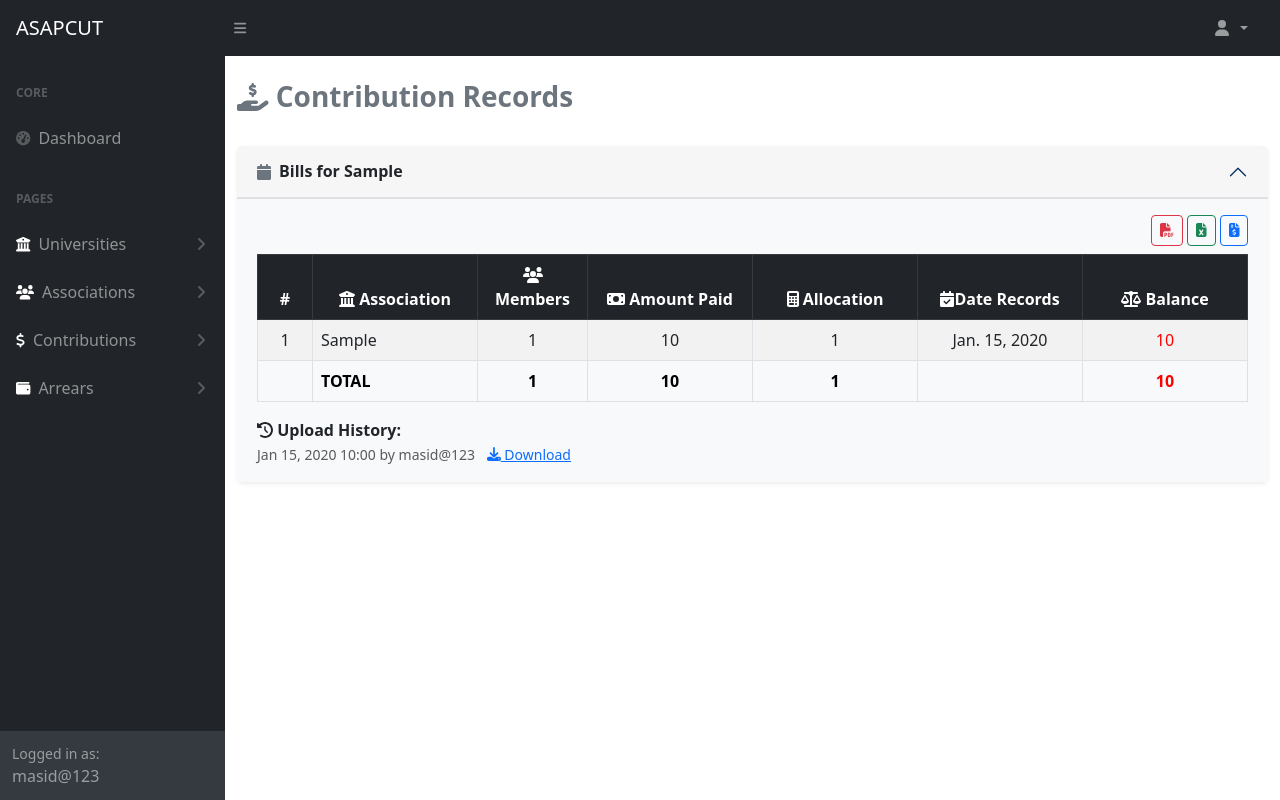
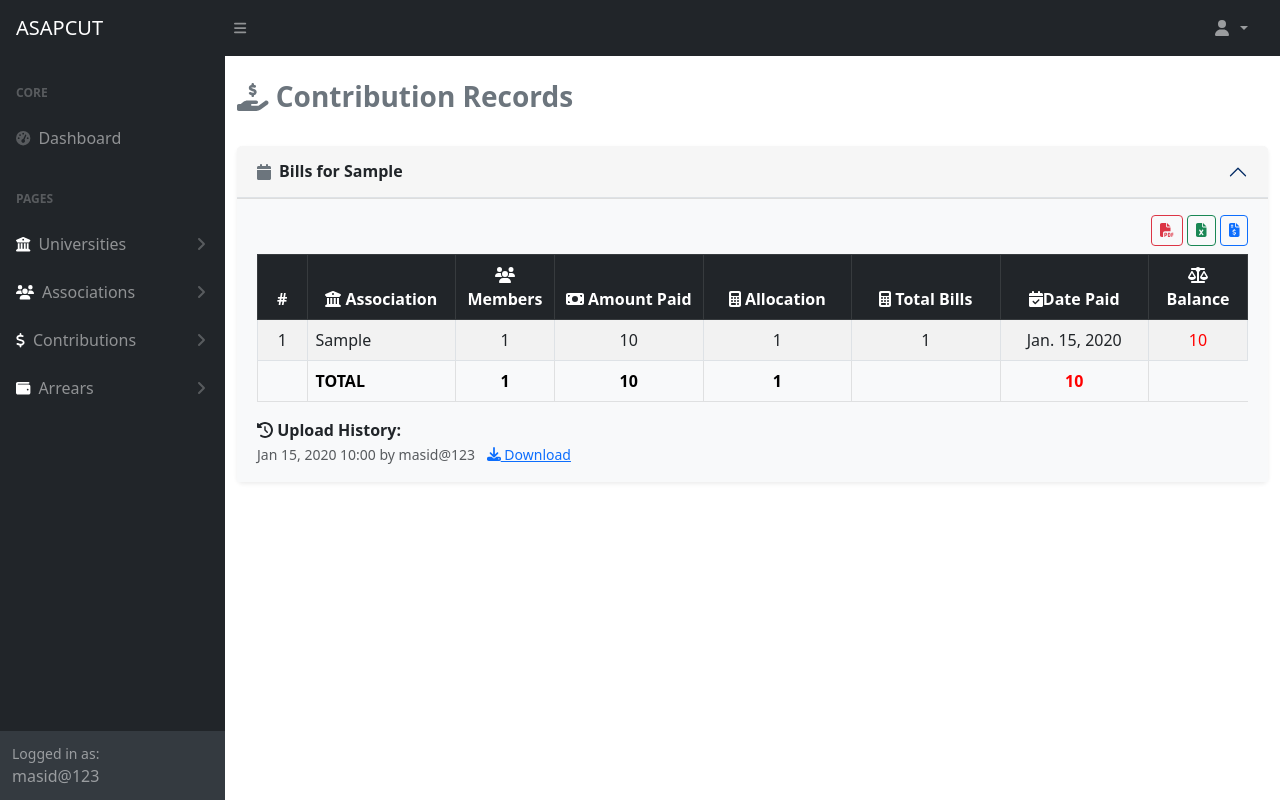
Before and after one commit to kurihom123/asaps, a Django app: page /contributions/ in a window 1280 px wide, after a click that opens the changed part. Run offline with Django 5.2, Linux system fonts and the light colour scheme; a user stored in the database is signed in; data comes from the database, SQL or seed files in the repository; tables that the repository leaves empty hold one stand-in row (values such as "Sample post"); some libraries are stand-ins or nearby versions.

Commit message:
new updated

```diff
--- a/asapcutapp/models/organization_model.py
+++ b/asapcutapp/models/organization_model.py
@@ -26,7 +26,7 @@ class Association(models.Model):
 
 class Contribution(models.Model):
     allocation = models.BigIntegerField()
-    payment_date = models.DateField(default='-')
+    payment_date = models.DateField(max_length=20, default='-')
     amount_paid = models.BigIntegerField()
     balance = models.BigIntegerField()
     association = models.ForeignKey(Association, on_delete=models.CASCADE, related_name='contribution_association')
@@ -48,6 +48,19 @@ class Contribution(models.Model):
                 raise ValidationError("Amount paid cannot exceed allocation.")
             self.balance = self.allocation - self.amount_paid
 
+    def get_total_bills(self):
+        """Total = this year's allocation + arrears (previous year's balance)"""
+        prev_years = Contribution.objects.filter(
+            association=self.association
+        ).exclude(year=self.year).order_by('-year')
+        if prev_years.exists():
+            last_arrear = prev_years.first().balance
+            return self.allocation + last_arrear
+        return self.allocation
+
+    def __str__(self):
+        return f"{self.association.abbr} - {self.year}"
+
 class ContributionUpload(models.Model):
     excel_file = models.FileField(upload_to='contribution_uploads/')
     year = models.CharField(max_length=9)
--- a/asapcutapp/views/contribution.py
+++ b/asapcutapp/views/contribution.py
@@ -77,7 +77,7 @@ def contribution_list(request):
     return render(request, 'pages/contributions/contribution_list.html', context)
 
 def handle_excel_upload(request, form):
-    """Process uploaded Excel file and update contributions (with Date Paid support)"""
+    """Process uploaded Excel file with arrears and date logic"""
     excel_file = form.cleaned_data['excel_file']
     year = str(form.cleaned_data['year']).strip()
 
@@ -85,11 +85,10 @@ def handle_excel_upload(request, form):
         df = pd.read_excel(excel_file)
         df.columns = [str(col).strip() for col in df.columns]
 
-        # Require Date Paid now
         required_columns = ['Association', 'Members', 'Amount Paid', 'Date Paid']
         missing_columns = [col for col in required_columns if col not in df.columns]
         if missing_columns:
-            messages.error(request, f"Missing required columns: {', '.join(missing_columns)}")
+            messages.error(request, f"Missing columns: {', '.join(missing_columns)}")
             return redirect('contribution_list')
 
         updated_count, created_count = 0, 0
@@ -101,15 +100,9 @@ def handle_excel_upload(request, form):
                 members = int(row['Members'])
                 amount_paid = float(row['Amount Paid'])
 
-                # Parse payment date safely
-                date_str = str(row['Date Paid']).strip()
-                if pd.isna(date_str) or not date_str:
-                    payment_date = datetime.today().date()
-                else:
-                    try:
-                        payment_date = pd.to_datetime(date_str).date()
-                    except Exception:
-                        payment_date = datetime.today().date()
+                # Handle Date Paid blank as '-'
+                date_paid = str(row['Date Paid']).strip()
+                payment_date = '-' if pd.isna(date_paid) or date_paid == '' else date_paid
 
                 # Find association
                 try:
@@ -118,15 +111,23 @@ def handle_excel_upload(request, form):
                     errors.append(f"Association '{assoc_abbr}' not found.")
                     continue
 
-                # Update member count if different
+                # Update member count if needed
                 if association.member_number != members:
                     association.member_number = members
                     association.save()
 
                 allocation = members * 500 * 12
-                balance = allocation - amount_paid
 
-                # Create or update record
+                # Check for previous year arrears
+                prev_contrib = Contribution.objects.filter(
+                    association=association
+                ).exclude(year=year).order_by('-year').first()
+
+                prev_arrear = prev_contrib.balance if prev_contrib else 0
+                total_bills = allocation + prev_arrear
+                balance = total_bills - amount_paid
+
+                # Create or update
                 obj, created = Contribution.objects.update_or_create(
                     association=association,
                     year=year,
@@ -137,6 +138,7 @@ def handle_excel_upload(request, form):
                         'payment_date': payment_date,
                     }
                 )
+
                 if created:
                     created_count += 1
                 else:
@@ -146,30 +148,27 @@ def handle_excel_upload(request, form):
                 errors.append(f"Row {index + 2}: {str(e)}")
                 continue
 
-        # Save upload log
+        # Save upload record
         upload = form.save(commit=False)
         upload.uploaded_by = request.user
         upload.save()
 
-        # Feedback messages
-        if created_count or updated_count:
-            messages.success(
-                request,
-                f"Upload successful for {year} ({updated_count} updated, {created_count} new)."
-            )
-        else:
-            messages.warning(request, f"No valid records processed for {year}.")
+        messages.success(
+            request,
+            f"Upload successful ({updated_count} updated, {created_count} new)"
+        )
 
         if errors:
             for error in errors[:3]:
                 messages.warning(request, error)
             if len(errors) > 3:
-                messages.warning(request, f"... and {len(errors) - 3} more errors.")
+                messages.warning(request, f"...and {len(errors) - 3} more issues found")
 
     except Exception as e:
-        messages.error(request, f"Excel processing failed: {str(e)}")
+        messages.error(request, f"Upload failed: {str(e)}")
 
     return redirect('contribution_list')
+
 
 # Keep your existing PDF and Excel export functions
 @login_required
--- a/templates/pages/contributions/contribution_list.html
+++ b/templates/pages/contributions/contribution_list.html
@@ -106,7 +106,8 @@
                                     <th style="width: 10%"><i class="fa fa-users"></i> Members</th>
                                     <th style="width: 15%"><i class="fa fa-money-bill"></i> Amount Paid</th>
                                     <th style="width: 15%"><i class="fa fa-calculator"></i> Allocation</th>
-                                    <th style="width: 15%"><i class="fa fa-calendar-check"></i>Date Records</th>
+                                    <th style="width: 15%"><i class="fa fa-calculator"></i> Total Bills</th>
+                                    <th style="width: 15%"><i class="fa fa-calendar-check"></i>Date Paid</th>
                                     <th style="width: 15%"><i class="fa fa-balance-scale"></i> Balance</th>
                                 </tr>
                             </thead>
@@ -118,6 +119,7 @@
                                     <td>{{ contribution.association.member_number }}</td>
                                     <td>{{ contribution.amount_paid|floatformat:0 }}</td>
                                     <td>{{ contribution.allocation|floatformat:0 }}</td>
+                                    <td>{{ contribution.get_total_bills|floatformat:0 }}</td>
                                     <td>{{ contribution.payment_date }}</td>
                                     <td style="color: {% if contribution.balance > 0 %}red{% else %}green{% endif %};">
                                         {{ contribution.balance|floatformat:0 }}
--- a/templates/pages/contributions/my_contributions.html
+++ b/templates/pages/contributions/my_contributions.html
@@ -35,7 +35,7 @@
                                 {{ c.balance|floatformat:0 }}
                             </td>
                         </tr>
-                        <tr><th>Date Records</th><td>{{ c.payment_date }}</td></tr>
+                        <tr><th>Date Paid</th><td>{{ c.payment_date }}</td></tr>
                     </table>
                 </div>
             </div>
```
Also changed, not shown: asapcutapp/migrations/0017_alter_contribution_payment_date.py (added).
